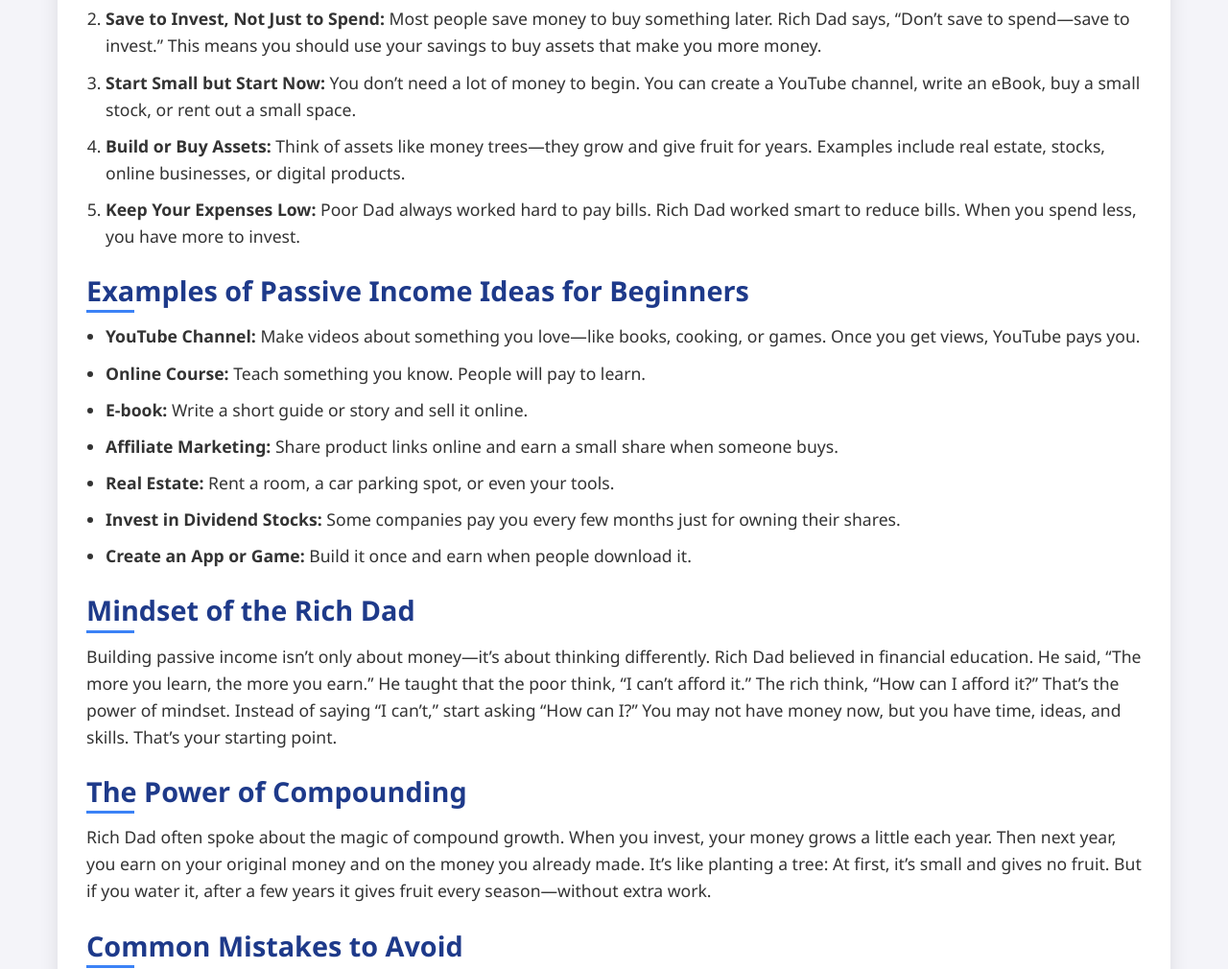
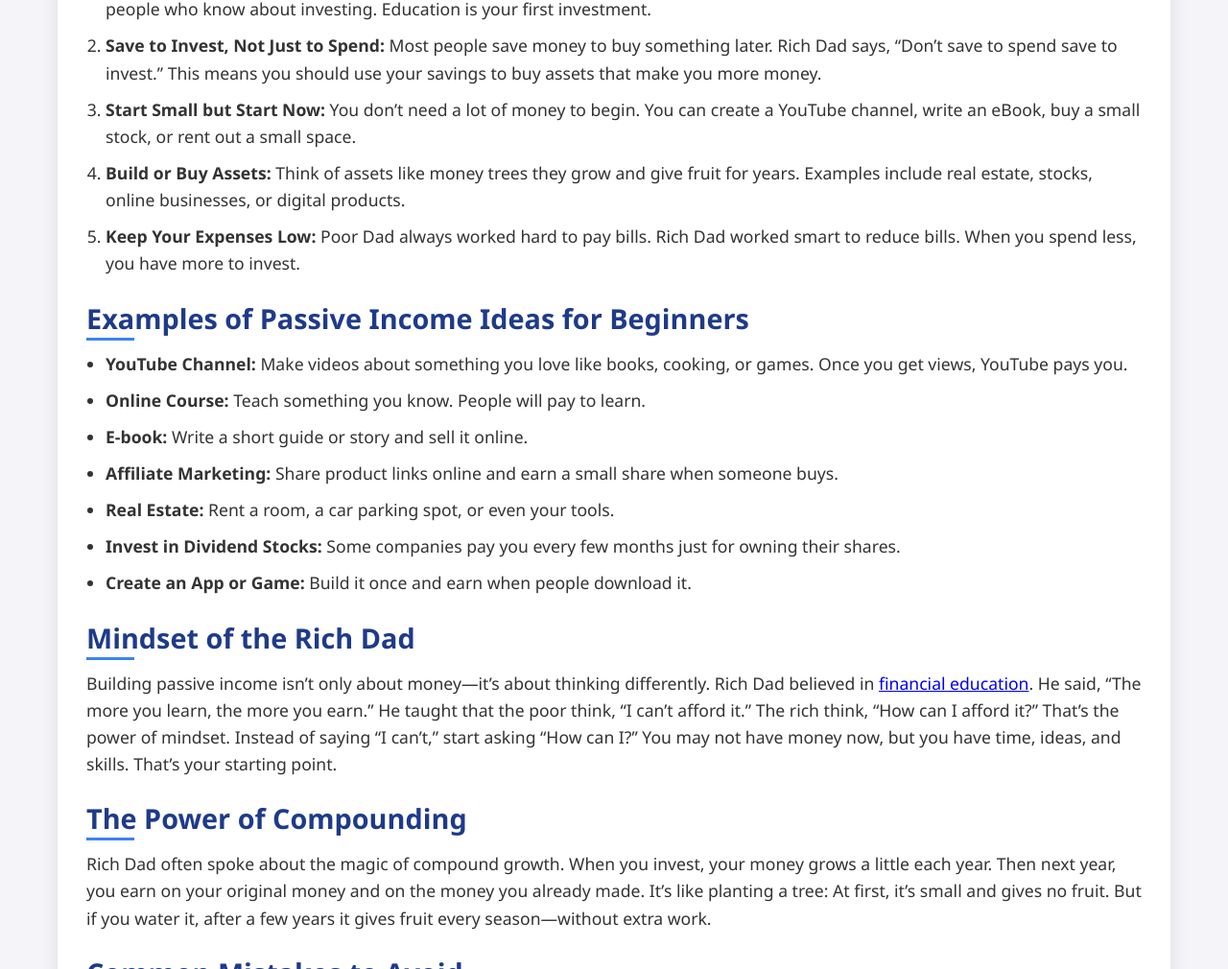
Before and after one commit to Rebertsmith098/buildpassiveincome, a plain HTML site: page index.html in a window 1280 px wide. Shown: the part 1898-2908 px from the top of the page at 96% size. Drawn offline with Linux system fonts and the light colour scheme.

Commit message:
Update index.html

```diff
--- a/index.html
+++ b/index.html
@@ -333,7 +333,7 @@
                 <li>When you rent out a small shop and get money every month.</li>
                 <li>When you write a book and get paid every time someone buys it.</li>
             </ul>
-            <p>This is passive income—money that comes in again and again with little effort once you’ve set it up. Robert Kiyosaki explains that the poor and middle class work for money, but the rich build systems that make money for them. The rich buy assets, not liabilities.</p>
+            <p>This is passive income money that comes in again and again with little effort once you’ve set it up. Robert Kiyosaki explains that the poor and middle class work for money, but the rich build systems that make money for them. The rich buy assets, not liabilities.That mean there are two types of <a href="https://richdadpoordadmindset.netlify.app/">mindset</a> of people.</p>
 
             <h2>Assets vs. Liabilities (The Simple Lesson)</h2>
             <p>This is one of the most powerful lessons from <em>Rich Dad Poor Dad</em>.</p>
@@ -355,15 +355,15 @@
             <p>You don’t need to be rich to start. You just need the right mindset, like Rich Dad. Here are some simple steps anyone can follow:</p>
             <ol>
                 <li><strong>Learn About Money:</strong> Before you earn, you must learn. Read books like <em>Rich Dad Poor Dad</em>, watch financial videos, and talk to people who know about investing. Education is your first investment.</li>
-                <li><strong>Save to Invest, Not Just to Spend:</strong> Most people save money to buy something later. Rich Dad says, “Don’t save to spend—save to invest.” This means you should use your savings to buy assets that make you more money.</li>
+                <li><strong>Save to Invest, Not Just to Spend:</strong> Most people save money to buy something later. Rich Dad says, “Don’t save to spend save to invest.” This means you should use your savings to buy assets that make you more money.</li>
                 <li><strong>Start Small but Start Now:</strong> You don’t need a lot of money to begin. You can create a YouTube channel, write an eBook, buy a small stock, or rent out a small space.</li>
-                <li><strong>Build or Buy Assets:</strong> Think of assets like money trees—they grow and give fruit for years. Examples include real estate, stocks, online businesses, or digital products.</li>
+                <li><strong>Build or Buy Assets:</strong> Think of assets like money trees they grow and give fruit for years. Examples include real estate, stocks, online businesses, or digital products.</li>
                 <li><strong>Keep Your Expenses Low:</strong> Poor Dad always worked hard to pay bills. Rich Dad worked smart to reduce bills. When you spend less, you have more to invest.</li>
             </ol>
 
             <h2>Examples of Passive Income Ideas for Beginners</h2>
             <ul>
-                <li><strong>YouTube Channel:</strong> Make videos about something you love—like books, cooking, or games. Once you get views, YouTube pays you.</li>
+                <li><strong>YouTube Channel:</strong> Make videos about something you love like books, cooking, or games. Once you get views, YouTube pays you.</li>
                 <li><strong>Online Course:</strong> Teach something you know. People will pay to learn.</li>
                 <li><strong>E-book:</strong> Write a short guide or story and sell it online.</li>
                 <li><strong>Affiliate Marketing:</strong> Share product links online and earn a small share when someone buys.</li>
@@ -373,7 +373,7 @@
             </ul>
 
             <h2>Mindset of the Rich Dad</h2>
-            <p>Building passive income isn’t only about money—it’s about thinking differently. Rich Dad believed in financial education. He said, “The more you learn, the more you earn.” He taught that the poor think, “I can’t afford it.” The rich think, “How can I afford it?” That’s the power of mindset. Instead of saying “I can’t,” start asking “How can I?” You may not have money now, but you have time, ideas, and skills. That’s your starting point.</p>
+            <p>Building passive income isn’t only about money—it’s about thinking differently. Rich Dad believed in <a href="https://importanceoffinancialeducation.codeberg.page/financialeducation/">financial education</a>. He said, “The more you learn, the more you earn.” He taught that the poor think, “I can’t afford it.” The rich think, “How can I afford it?” That’s the power of mindset. Instead of saying “I can’t,” start asking “How can I?” You may not have money now, but you have time, ideas, and skills. That’s your starting point.</p>
 
             <h2>The Power of Compounding</h2>
             <p>Rich Dad often spoke about the magic of compound growth. When you invest, your money grows a little each year. Then next year, you earn on your original money and on the money you already made. It’s like planting a tree: At first, it’s small and gives no fruit. But if you water it, after a few years it gives fruit every season—without extra work.</p>
```
